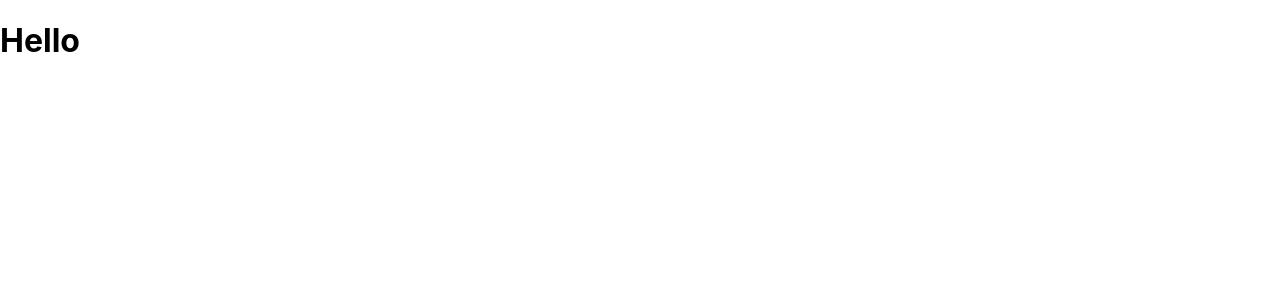
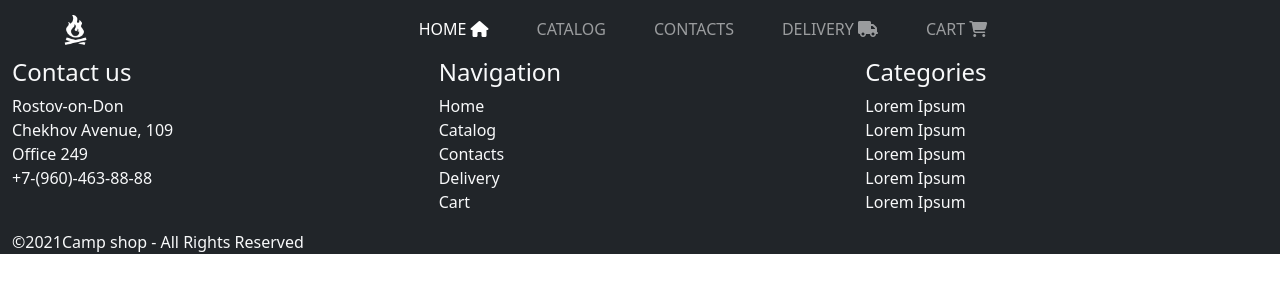
Before and after one commit to RudnevDanil/react_shop, a React (Create React App) app: page / in a window 1280 px wide. Shown: the top 300 px of the page. Built offline with nearby package versions, Linux system fonts and the light colour scheme.

Commit message:
Navbar Footer logo favicon

```diff
--- a/public/index.html
+++ b/public/index.html
@@ -9,26 +9,8 @@
       name="description"
       content="Web site created using create-react-app"
     />
-    <!--
-    <link rel="apple-touch-icon" href="%PUBLIC_URL%/logo192.png" />
-    -->
-    <!--
-      manifest.json provides metadata used when your web app is installed on a
-      user's mobile device or desktop. See https://developers.google.com/web/fundamentals/web-app-manifest/
-    -->
-    <!--
-    <link rel="manifest" href="%PUBLIC_URL%/manifest.json" />
-    -->
-    <!--
-      Notice the use of %PUBLIC_URL% in the tags above.
-      It will be replaced with the URL of the `public` folder during the build.
-      Only files inside the `public` folder can be referenced from the HTML.
-
-      Unlike "/favicon.ico" or "favicon.ico", "%PUBLIC_URL%/favicon.ico" will
-      work correctly both with client-side routing and a non-root public URL.
-      Learn how to configure a non-root public URL by running `npm run build`.
-    -->
-    <title>Tiger Gun</title>
+    <script src="https://kit.fontawesome.com/b71cbd415f.js" crossorigin="anonymous"></script>
+    <title>Camp Shop</title>
   </head>
   <body>
     <noscript>You need to enable JavaScript to run this app.</noscript>
--- a/src/App.js
+++ b/src/App.js
@@ -1,10 +1,14 @@
 import React from 'react';
-import logo from './logo.png';
+import 'bootstrap/dist/css/bootstrap.css';
+import Navbar from "./components/Navbar";
+import Footer from "./components/Footer";
 
 function App() {
   return (
     <div className="App">
-      <h1>Hello</h1>
+      <Navbar />
+
+      <Footer />
     </div>
   );
 }
--- /dev/null
+++ b/src/components/Footer.js
@@ -0,0 +1,46 @@
+import React from 'react'
+
+export default function Footer() {
+    return (
+        <div className='container-fluid bg-dark text-light'>
+            <div className='row'>
+                <div className='col-sm'>
+                    <h4>Contact us</h4>
+                    <ul className='list-unstyled'>
+                        <li>Rostov-on-Don</li>
+                        <li>Chekhov Avenue, 109</li>
+                        <li>Office 249</li>
+                        <li>+7-(960)-463-88-88</li>
+                    </ul>
+                </div>
+
+                <div className='col-sm'>
+                    <h4>Navigation</h4>
+                    <ul className='list-unstyled'>
+                        <li>Home</li>
+                        <li>Catalog</li>
+                        <li>Contacts</li>
+                        <li>Delivery</li>
+                        <li>Cart</li>
+                    </ul>
+                </div>
+
+                <div className='col-sm'>
+                    <h4>Categories</h4>
+                    <ul className='list-unstyled'>
+                        <li>Lorem Ipsum</li>
+                        <li>Lorem Ipsum</li>
+                        <li>Lorem Ipsum</li>
+                        <li>Lorem Ipsum</li>
+                        <li>Lorem Ipsum</li>
+                    </ul>
+                </div>
+            </div>
+            <div>
+                <p className='text-xs-center'>
+                    &copy;{new Date().getFullYear()}Camp shop - All Rights Reserved
+                </p>
+            </div>
+        </div>
+    )
+}
--- /dev/null
+++ b/src/components/Navbar.js
@@ -0,0 +1,82 @@
+import React from 'react'
+import logo from '../logo.png'
+
+export default function Navbar() {
+    return (
+        <nav className="navbar navbar-expand-lg navbar-dark bg-dark">
+            <div className="container-fluid">
+
+                <a className="navbar-brand mx-5" href="#">
+                    <img src={logo} alt='logo' style={{width:30, height: 30}} />
+                </a>
+
+                <button className="navbar-toggler" type="button" data-bs-toggle="collapse"
+                        data-bs-target="#navbarSupportedContent" aria-controls="navbarSupportedContent"
+                        aria-expanded="false" aria-label="Toggle navigation">
+                    <span className="navbar-toggler-icon"></span>
+                </button>
+
+                <div className="collapse navbar-collapse" id="navbarSupportedContent">
+                    <ul className="navbar-nav m-auto  mb-2 mb-lg-0">
+
+                        <li className="nav-item">
+                            <a className="nav-link active text-uppercase mx-3" href="#">
+                                Home&nbsp;<i className="fas fa-home"></i>
+                            </a>
+                        </li>
+
+                        <li className="nav-item">
+                            <a className="nav-link text-uppercase mx-3" href="#">
+                                Catalog
+                            </a>
+                        </li>
+
+                        <li className="nav-item">
+                            <a className="nav-link text-uppercase mx-3" href="#">
+                                Contacts
+                            </a>
+                        </li>
+
+                        <li className="nav-item">
+                            <a className="nav-link text-uppercase mx-3" href="#">
+                                Delivery&nbsp;<i className="fas fa-truck"></i>
+                            </a>
+                        </li>
+
+                        <li className="nav-item">
+                            <a className="nav-link text-uppercase mx-3" href="#">
+                                Cart&nbsp;<i className="fas fa-shopping-cart"></i>
+                            </a>
+                        </li>
+
+                    </ul>
+                </div>
+            </div>
+        </nav>
+    )
+}
+
+/*
+<li className="nav-item dropdown">
+    <a className="nav-link dropdown-toggle" href="#" id="navbarDropdown" role="button"
+       data-bs-toggle="dropdown" aria-expanded="false">
+        Dropdown
+    </a>
+    <ul className="dropdown-menu" aria-labelledby="navbarDropdown">
+        <li><a className="dropdown-item" href="#">Action</a></li>
+        <li><a className="dropdown-item" href="#">Another action</a></li>
+        <li>
+            <hr className="dropdown-divider"/>
+        </li>
+        <li><a className="dropdown-item" href="#">Something else here</a></li>
+    </ul>
+</li>
+
+
+
+
+<form className="d-flex">
+    <input className="form-control me-2" type="search" placeholder="Search" aria-label="Search"/>
+    <button className="btn btn-outline-success" type="submit">Search</button>
+</form>
+*/
```
Also changed, not shown: src/logo.png, 1 other file (tests, documents, lock files or other folders).
